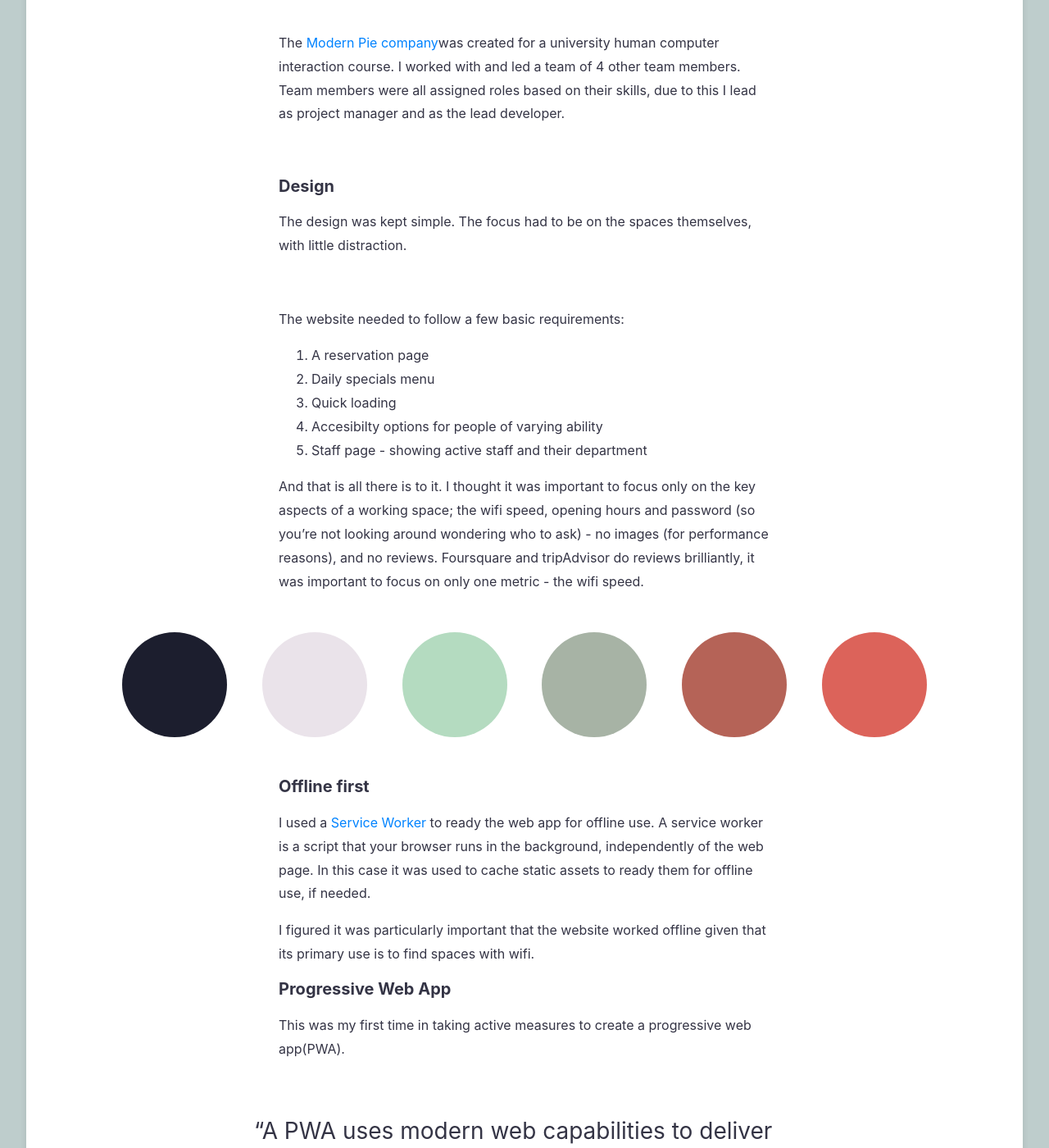
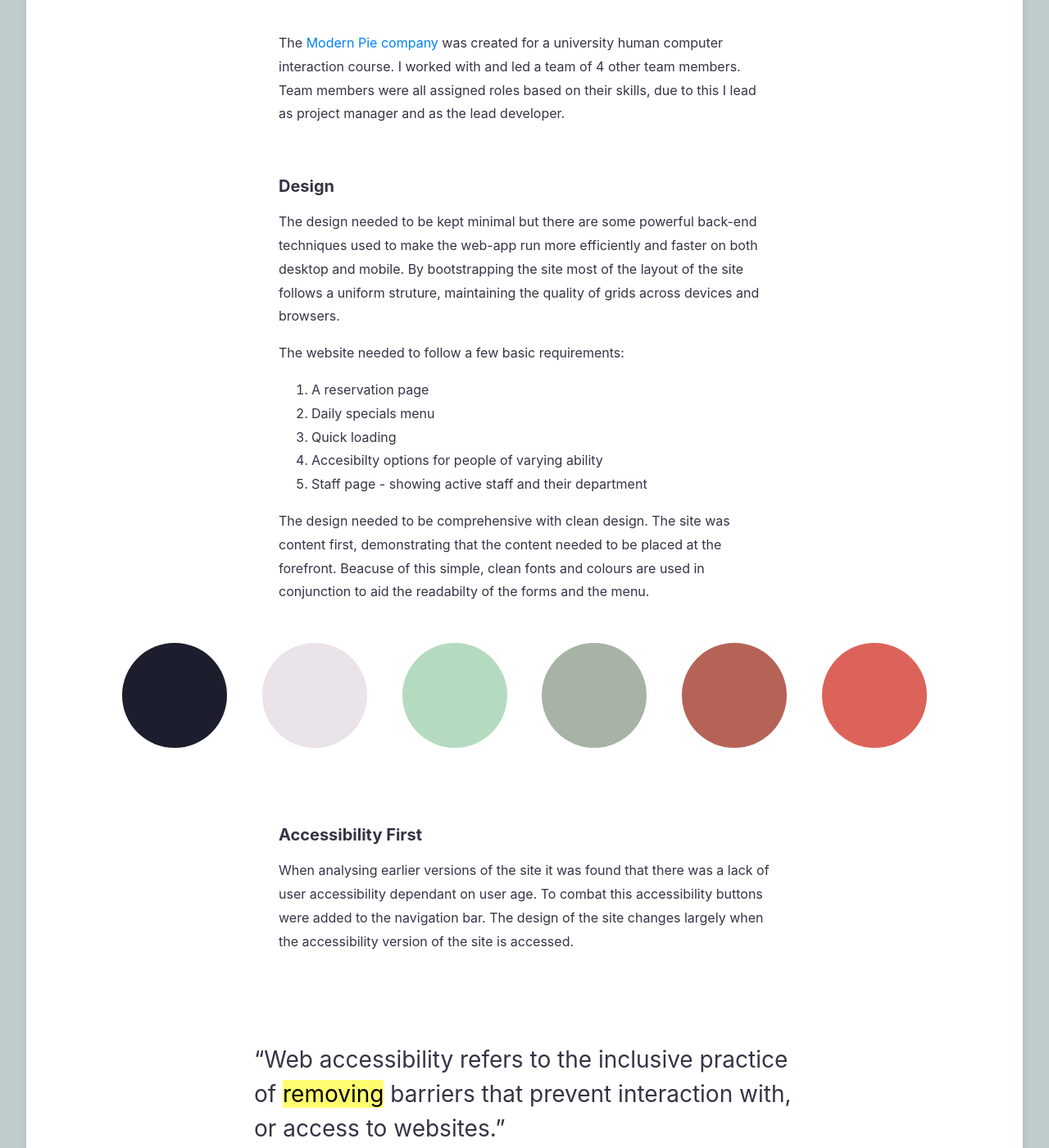
Before and after one commit to AleemRehman/AleemRehman.github.io, a Jekyll site: the page built from _projects/modernpie.html, in a window 1280 px wide and 1400 px high, scrolled down 664 px. Shown: the whole window at 82% size. Built offline with Jekyll 4.4.1, drawn with Linux system fonts in a browser that asks for light colours; some of the changed text lies outside the part shown.

Commit message:
Article changes made

```diff
--- a/_projects/modernpie.html
+++ b/_projects/modernpie.html
@@ -22,14 +22,16 @@ category: "case study"
 canonical: "Case Study"
 ---
 
-<p>The <a class="{{site.link_classes}}" href="https://github.com/webSmart001/MPC">Modern Pie company</a>was created for a university human computer interaction course. I worked with
+<p>The <a class="{{site.link_classes}}" href="https://github.com/webSmart001/MPC">Modern Pie company</a> was created for a university human computer interaction course. I worked with
 and led a team of 4 other team members. Team members were all assigned roles based on their skills, due to this I lead as project manager and as the lead developer.</p>
 
 <br>
 
 <h2 class="{{site.post_heading_classes}}">Design</h2>
 
-<p>The design was kept simple. The focus had to be on the spaces themselves, with little distraction.</p>
+<p>The design needed to be kept minimal but there are some powerful back-end techniques used to make the web-app
+  run more efficiently and faster on both desktop and mobile. By bootstrapping the site most of the layout of the site
+  follows a uniform struture, maintaining the quality of grids across devices and browsers.</p>
 <!--
 <div class="cf ph3-l center">
   <figure class="tc db mv2 fl w-100 w-50-m w-25-l ma0 ph2-m ph3-l">
@@ -46,7 +48,6 @@ and led a team of 4 other team members. Team members were all assigned roles bas
   </figure>
 </div>-->
 
-<br>
 
 <p>The website needed to follow a few basic requirements:</p>
 
@@ -58,7 +59,10 @@ and led a team of 4 other team members. Team members were all assigned roles bas
   <li>Staff page - showing active staff and their department</li>
 </ol>
 
-<p>And that is all there is to it. I thought it was important to focus only on the key aspects of a working space; the wifi speed, opening hours and password (so you’re not looking around wondering who to ask) - no images (for performance reasons), and no reviews. Foursquare and tripAdvisor do reviews brilliantly, it was important to focus on only one metric - the wifi speed.</p>
+<p>The design needed to be comprehensive with clean design. The site was content first, demonstrating
+  that the content needed to be placed at the forefront. Beacuse of this simple, clean fonts and colours
+  are used in conjunction to aid the readabilty of the forms and the menu.
+</p>
 
 <div class="mw8 center mv4">
   <div class="flex flex-wrap justify-around">
@@ -77,51 +81,22 @@ and led a team of 4 other team members. Team members were all assigned roles bas
   </div>
 </div>
 
-<h2 class="{{site.post_heading_classes}}">Offline first</h2>
+<br>
 
-<p>I used a <a class="{{site.link_classes}}" href="https://developers.google.com/web/fundamentals/getting-started/primers/service-workers">Service Worker</a> to ready the web app for offline use. A service worker is a script that your browser runs in the background, independently of the web page. In this case it was used to cache static assets to ready them for offline use, if needed.</p>
+<h2 class="{{site.post_heading_classes}}">Accessibility First</h2>
 
-<p>I figured it was particularly important that the website worked offline given that its primary use is to find spaces with wifi. </p>
+<p>When analysing earlier versions of the site it was found that there was a lack of user accessibility dependant on user age. To combat this
+  accessibility buttons were added to the navigation bar. The design of the site changes largely when the accessibility version of the site is accessed.</p>
 
-<h2 class="{{site.post_heading_classes}}">Progressive Web App</h2>
-
-<p>This was my first time in taking active measures to create a progressive web app(PWA).</p>
+<br>
 
 <blockquote class="mw7 center f3 lh-copy mv5">
-  &ldquo;A PWA uses modern web capabilities to deliver an <mark class="bg-yellow fs-normal">app-like experience</mark>.&rdquo;
+  &ldquo;Web accessibility refers to the inclusive practice of <mark class="fs-normal bg-yellow">removing</mark> barriers that prevent interaction with, or access to websites.&rdquo;
 </blockquote>
 
-{% include figure.html url="tryingtowork-pwa-score" type="png" alt="Trying to work PWA score" caption="Progress Web app score using Google Lighthouse" %}
+{% include figure.html url="accs-ModernPie" type="png" alt="Accessibility of the site" caption="Show the website after accessibility" %}
 
-<p>I used this nifty tool to test the website and after some adjustments and tweaks, managed to get a perfect score. The website was now a PWA.</p>
-
-<h2 class="{{site.post_heading_classes}}">Built in Jekyll</h2>
-
-<p>I decided to use [Jekyll](https://jekyllrb.com/) for this as a starting point. Its easy to use, really fast and perfect for small side projects. The spaces are populated using markdown files. All data is pulled from the frontmatter in the markdown file. Its laid out like so:</p>
-
-{% highlight liquid %}
----
-title: The Black Box
-date: 12/05/2017
-type: "Arts Venue"
-location: "Cathedral Quarter"
-speed: 5
-password: BlackBoxVenue
-opening_times:
-  - day: Wednesday
-    time: 10am-11pm
-  - day: Thursday
-    time: 10am-11pm
-  - day: Friday
-    time: 10am-11pm
-  - day: Saturday
-    time: 10am-11pm
-  - day: Sunday
-    time: 10am-11pm
----
-{% endhighlight %}
-
-<p>Entries are added manually for the time being by adding new markdown files and pushing to github but I would like to automate this at some point in the future.</p>
+<br>
 
 <h2 class="{{site.post_heading_classes}}">It's fast</h2>
 
@@ -136,10 +111,6 @@ opening_times:
   <li><strong>Cloudflare</strong> - Github Pages is already fast but adding Cloudflare means free SSL, a better CDN and more customisable caching options.</li>
 </ol>
 
-<h2 class="{{site.post_heading_classes}}">What's next?</h2>
+<br>
 
-<p>This was just a weekend side project. If it gains interest I will look into extending the functionality so that users can submit and edit spaces themselves.</p>
-
-<p>I would also like to expand it out for other cities, such as Dublin, London etc. <code class="{{site.code_classes}}">tryingtowork.in/london</code> Wouldn’t that be cool?</p>
-
-<p>Visit <a class="{{site.link_classes}}" href="https://tryingtowork.in">https://tryingtowork.in</a> or <a class="{{site.link_classes}}" href="https://github.com/mckeever02/tryingtowork">view the source code on Github</a>
+<p>Visit the Modern Pie Company<a class="{{site.link_classes}}" href="https://github.com/webSmart001/MPC"> source code</a>.</p>
```
Also changed, not shown: images/accs-ModernPie-2x.png (added), images/accs-ModernPie.png (added), images/dist/accs-ModernPie-2x.png (added), images/dist/accs-ModernPie.png (added).
